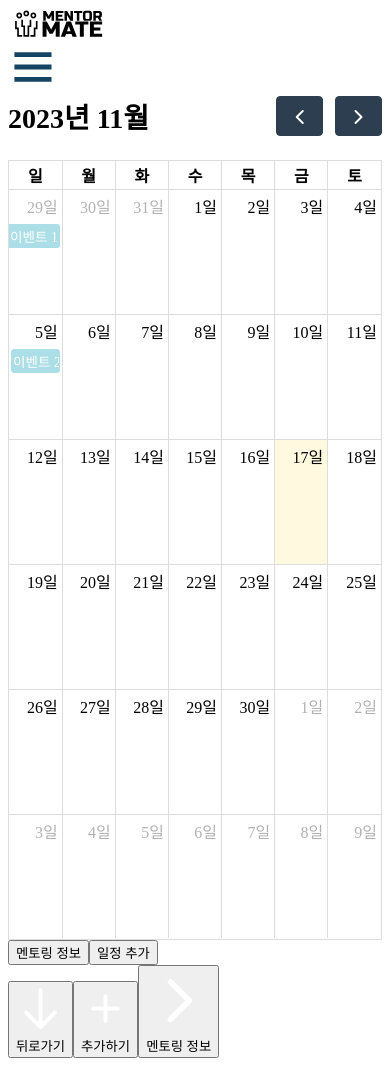
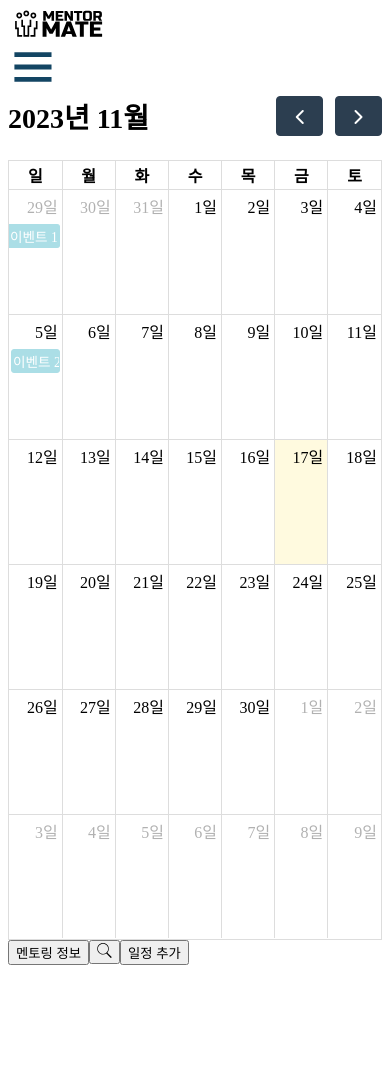
Before and after one commit to MentoMate/mentomate-FE, a React (Vite) app: page /mentoringRoom in a window 390 px wide. After the commit the page ends 973 px from the top, so only its background shows below. Built offline with nearby package versions, Linux system fonts and the light colour scheme.

Commit message:
💄 style : 멘토링 방 일정 페이지 반응형 css 적용 - 반응형 css 적용

```diff
--- a/src/components/mentoringRoom/BottomNav.tsx
+++ /dev/null
@@ -1,59 +0,0 @@
-const BottomNav = () => {
-	return (
-		<div className="bg-main-color fixed bottom-0 left-0 right-0 z-10 lg:hidden block flex justify-between items-center p-4">
-			<button className="flex flex-col items-center">
-				<svg
-					xmlns="http://www.w3.org/2000/svg"
-					className="h-6 w-6"
-					fill="none"
-					viewBox="0 0 24 24"
-					stroke="white"
-				>
-					<path
-						strokeLinecap="round"
-						strokeLinejoin="round"
-						strokeWidth="2"
-						d="M19 14l-7 7m0 0l-7-7m7 7V3"
-					/>
-				</svg>
-				<span className="text-white text-xs">뒤로가기</span>
-			</button>
-
-			<button className="flex flex-col items-center">
-				<svg
-					xmlns="http://www.w3.org/2000/svg"
-					className="h-6 w-6"
-					fill="none"
-					viewBox="0 0 24 24"
-					stroke="white"
-				>
-					<path
-						strokeLinecap="round"
-						strokeLinejoin="round"
-						strokeWidth="2"
-						d="M12 6v6m0 0v6m0-6h6m-6 0H6"
-					/>
-				</svg>
-				<span className="text-white text-xs">추가하기</span>
-			</button>
-			<button className="flex flex-col items-center">
-				<svg
-					xmlns="http://www.w3.org/2000/svg"
-					className="h-6 w-6"
-					fill="none"
-					viewBox="0 0 24 24"
-					stroke="white"
-				>
-					<path
-						strokeLinecap="round"
-						strokeLinejoin="round"
-						strokeWidth="2"
-						d="M9 5l7 7-7 7"
-					/>
-				</svg>
-				<span className="text-white text-xs">멘토링 정보</span>
-			</button>
-		</div>
-	);
-};
-export default BottomNav;
--- a/src/components/mentoringRoom/Calender.tsx
+++ b/src/components/mentoringRoom/Calender.tsx
@@ -1,7 +1,6 @@
 import FullCalendar from "@fullcalendar/react";
 import dayGridPlugin from "@fullcalendar/daygrid";
 import Header from "@/components/common/header/Header";
-import BottomNav from "./BottomNav";
 import MentoringInfoModal from "./MentoringInfoModal";
 import { useState } from "react";
 
@@ -53,8 +52,6 @@ const MyCalendar = () => {
 				<MentoringInfoModal />
 
 				<ScduleAddModal />
-
-				<BottomNav />
 			</div>
 		</>
 	);
--- a/src/components/mentoringRoom/MentoringInfoModal.tsx
+++ b/src/components/mentoringRoom/MentoringInfoModal.tsx
@@ -1,5 +1,6 @@
 import { useState } from "react";
 import { ReactComponent as Close } from "@/assets/svg/close.svg";
+import { ReactComponent as Search } from "@/assets/svg/search.svg";
 const MentoringInfoModal = () => {
 	const [isModalOpen, setModalOpen] = useState(false);
 
@@ -14,39 +15,45 @@ const MentoringInfoModal = () => {
 	return (
 		<>
 			<button
-				className="absolute top-0 right-32 bg-sky-500 hover:bg-sky-700 text-white py-2 px-4 rounded-full z-10 shadow-lg hidden lg:block"
+				className="absolute top-0 right-32 bg-sky-500 hover:bg-sky-700 text-white py-2 px-4 rounded-full z-10 shadow-lg hidden lg:flex "
 				onClick={onClickOpenModal}
 			>
 				멘토링 정보
 			</button>
-
+			<button
+				className="absolute top-10 right-0 bg-sky-500 hover:bg-sky-700 text-white py-2 px-4 rounded-full z-10 shadow-lg "
+				onClick={onClickOpenModal}
+			>
+				<Search width={15} height={15} />
+			</button>
 			{isModalOpen && (
-				<div className="fixed inset-0 flex items-center justify-center z-20 hidden lg:flex">
+				<div className="fixed inset-0 flex items-center justify-center z-20 ">
 					<div className="absolute inset-0 bg-black opacity-50"></div>
 					<div className="z-10 bg-white p-8 rounded-lg ">
-						<div className="flex justify-between items-center w-[30rem]">
-							<h2 className="text-lg font-semibold mb-2">
+						<div className="flex justify-between items-center mt-20 w-[15rem] lg:w-[30rem]">
+							<h2 className="text-sm lg:text-lg font-semibold mb-2">
 								치어리더가 되기 위한 준비 과정 그리고 노하우
 							</h2>
 							<Close onClick={onClickCloseModal} width={20} height={20} />
 						</div>
-						<div className="flex items-center w-[30rem] border-b-2">
-							<h2 className="text-base mr-2 mb-2">멘토링 정보</h2>
+						<div className="flex items-center w-[15rem] lg:w-[30rem] border-b-2">
+							<h2 className="text-sm lg:text-lg mr-2 mb-2">멘토링 정보</h2>
 						</div>
 
-						<div className="font-semibold mt-4 text-lg ">멘토</div>
+						<div className="font-semibold mt-4 text-sm lg:text-lg ">멘토</div>
 						<div>김도아 멘토</div>
-						<div className="font-semibold mt-4 text-lg ">이력</div>
+						<div className="font-semibold mt-4 text-sm lg:text-lg  ">이력</div>
 						<div>4년 6개월</div>
-						<div className="font-semibold mt-4 text-lg  ">소개</div>
-						<div className="w-[30rem]">
+						<div className="font-semibold mt-4 text-sm lg:text-lg   ">소개</div>
+						<div className="text-sm lg:text-lg w-[15rem] lg:w-[30rem]">
 							안녕하세요. 멘토링 주제와 관련하여 궁금하신 부분들을 제 경험에
 							빗대어 성실히 답변드리겠습니다~~
 						</div>
-						<div className="font-semibold mt-4 text-lg ">대화 주제</div>
+						<div className="font-semibold mt-4 text-sm lg:text-lg  ">
+							대화 주제
+						</div>
 						<div>디자인/예술</div>
-						<div className="font-semibold mt-4 text-lg ">참여자</div>
-						<div>{11}</div>
+
 						{/* 모달 내용을 추가하세요 */}
 					</div>
 				</div>
```
